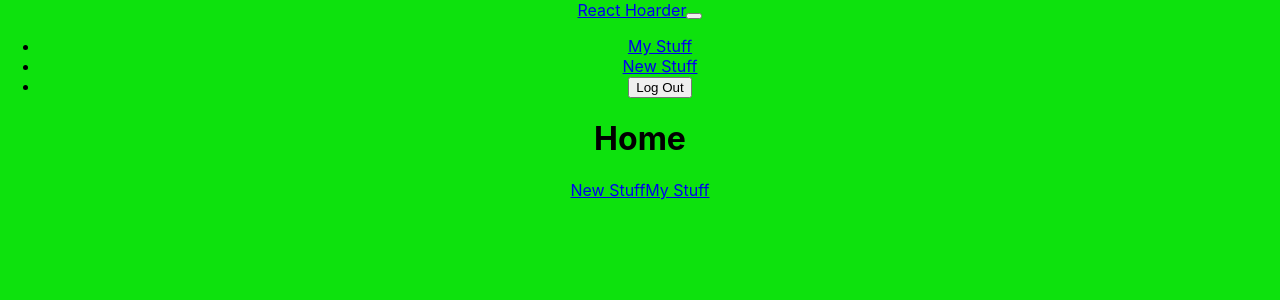
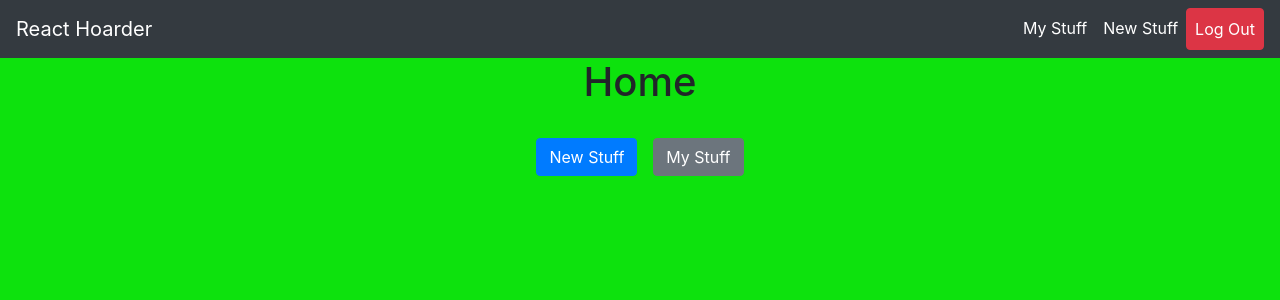
Before and after one commit to John-Ryan-Johnson/react-hoarder, a React (Create React App) app: page / in a window 1280 px wide. Shown: the top 300 px of the page. Built offline with nearby package versions, Linux system fonts and the light colour scheme; no server answers; sample sign-in values are in the browser's storage.

Commit message:
added styling

```diff
--- a/src/App/App.js
+++ b/src/App/App.js
@@ -17,6 +17,7 @@
 import MyStuff from '../components/pages/MyStuff/MyStuff';
 import SingleStuff from '../components/pages/SingleStuff/SingleStuff';
 import EditStuff from '../components/pages/EditStuff/EditStuff';
+import 'bootstrap/dist/css/bootstrap.min.css';
 
 const PublicRoute = ({ component: Component, authed, ...rest }) => {
   const routeChecker = (props) => (authed === false ? <Component {...props} {...rest}/> : <Redirect to={{ pathname: '/', state: { from: props.location } }} />);
@@ -36,7 +37,6 @@
   }
 
   componentDidMount() {
-    console.log('appjs');
     this.removeListener = firebase.auth().onAuthStateChanged((user) => {
       if (user) {
         this.setState({ authed: true });
--- a/src/App/App.scss
+++ b/src/App/App.scss
@@ -1,5 +1,9 @@
+@import '../styles/variables';
+
 .App {
   text-align: center;
+  background-color: $primary-color;
+  height: 100vh;
 }
 
 .App-logo {
@@ -14,7 +18,6 @@
 }
 
 .App-header {
-  background-color: #282c34;
   min-height: 100vh;
   display: flex;
   flex-direction: column;
--- a/src/components/pages/Auth/Auth.js
+++ b/src/components/pages/Auth/Auth.js
@@ -14,7 +14,7 @@
     return (
       <div className="Auth">
         <h1>Auth</h1>
-        <button className="btn btn-success" onClick={this.loginClickEvent}>Login</button>
+        <button className="btn btn-danger" onClick={this.loginClickEvent}>Login</button>
       </div>
     );
   }
--- a/src/components/pages/EditStuff/EditStuff.js
+++ b/src/components/pages/EditStuff/EditStuff.js
@@ -1,10 +1,11 @@
 import React from 'react';
+import './EditStuff.scss';
 
 class EditStuff extends React.Component {
   render() {
     return (
       <div className="EditStuff">
-        <h1>Edit Stuff</h1>
+        <h1 className="edit">Edit Stuff</h1>
       </div>
     );
   }
--- a/src/components/pages/Home/Home.js
+++ b/src/components/pages/Home/Home.js
@@ -1,13 +1,14 @@
 import React from 'react';
 import { Link } from 'react-router-dom';
+import './Home.scss';
 
 class Home extends React.Component {
   render() {
     return (
       <div className="Home">
         <h1>Home</h1>
-        <Link className="btn btn-primary" to="/stuff/new">New Stuff</Link>
-        <Link className="btn btn-secondary" to="/stuff">My Stuff</Link>
+        <Link className="btn btn-primary text-center text-white mt-4" to="/stuff/new">New Stuff</Link>
+        <Link className="btn btn-secondary text-center text-white ml-3 mt-4" to="/stuff">My Stuff</Link>
       </div>
     );
   }
--- a/src/components/pages/MyStuff/MyStuff.js
+++ b/src/components/pages/MyStuff/MyStuff.js
@@ -1,5 +1,6 @@
 import React from 'react';
 import { Link } from 'react-router-dom';
+import './MyStuff.scss';
 
 class MyStuff extends React.Component {
   render() {
@@ -7,8 +8,8 @@
     return (
       <div className="MyStuff">
         <h1>My Stuff</h1>
-        <Link className="btn btn-primary" to={`/stuff/${itemId}/edit`}>Edit</Link>
-        <Link className="btn btn-secondary" to={`/stuff/${itemId}`}>Single</Link>
+        <Link className="btn btn-primary text-center mt-4" to={`/stuff/${itemId}/edit`}>Edit</Link>
+        <Link className="btn btn-secondary text-center ml-3 mt-4" to={`/stuff/${itemId}`}>Single</Link>
       </div>
     );
   }
--- a/src/components/pages/NewStuff/NewStuff.js
+++ b/src/components/pages/NewStuff/NewStuff.js
@@ -1,4 +1,5 @@
 import React from 'react';
+import './NewStuff.scss';
 
 class NewStuff extends React.Component {
   render() {
--- a/src/components/pages/SingleStuff/SingleStuff.js
+++ b/src/components/pages/SingleStuff/SingleStuff.js
@@ -1,4 +1,5 @@
 import React from 'react';
+import './SingleStuff.scss';
 
 class SingleStuff extends React.Component {
   render() {
--- a/src/components/shared/MyNavbar/MyNavbar.js
+++ b/src/components/shared/MyNavbar/MyNavbar.js
@@ -3,6 +3,7 @@
 import firebase from 'firebase/app';
 import 'firebase/auth';
 import { Link } from 'react-router-dom';
+import './MyNavbar.scss';
 
 class MyNavbar extends React.Component {
   static propTypes = {
@@ -21,13 +22,13 @@
         return (
           <ul className="navbar-nav ml-auto">
             <li className="nav-item">
-              <Link className="nav-link" to="/stuff">My Stuff</Link>
+              <Link className="nav-link text-white" to="/stuff">My Stuff</Link>
             </li>
             <li className="nav-item">
-              <Link className="nav-link" to="/stuff/new">New Stuff</Link>
+              <Link className="nav-link text-white" to="/stuff/new">New Stuff</Link>
             </li>
             <li className="nav-item">
-              <button className="nav-link btn btn-danger" onClick={this.logMeOut}>Log Out</button>
+              <button className="nav-link btn btn-danger text-white" onClick={this.logMeOut}>Log Out</button>
             </li>
           </ul>
         );
@@ -38,8 +39,8 @@
 
     return (
       <div className="MyNavbar">
-        <nav className="navbar navbar-expand-lg navbar-light bg-light">
-          <Link className="navbar-brand" to="/">React Hoarder</Link>
+        <nav className="navbar navbar-expand-lg navbar-light bg-dark">
+          <Link className="navbar-brand text-white" to="/">React Hoarder</Link>
           <button className="navbar-toggler" type="button" data-toggle="collapse" data-target="#navbarSupportedContent" aria-controls="navbarSupportedContent" aria-expanded="false" aria-label="Toggle navigation">
             <span className="navbar-toggler-icon"></span>
           </button>
--- a/src/components/shared/MyNavbar/MyNavbar.scss
+++ b/src/components/shared/MyNavbar/MyNavbar.scss
@@ -0,0 +1,3 @@
+.MyNavbar {
+  display: block;
+}
```
